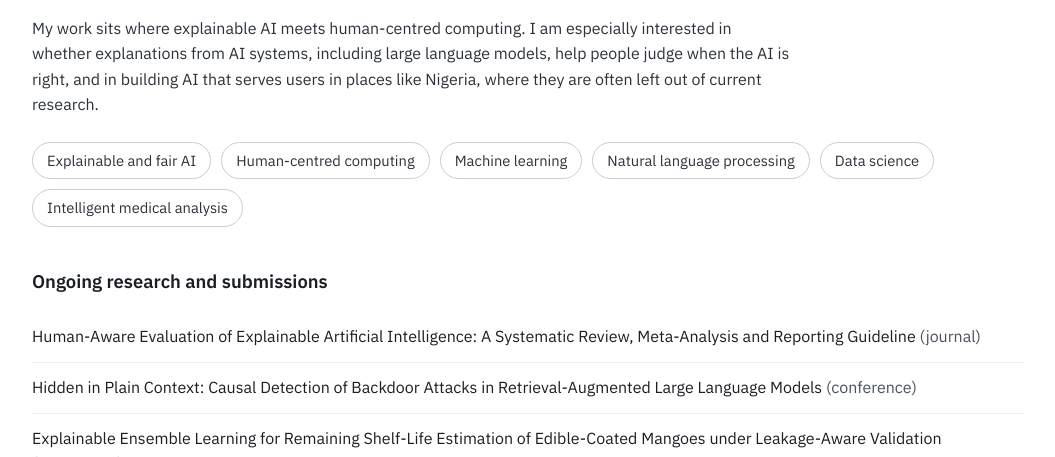
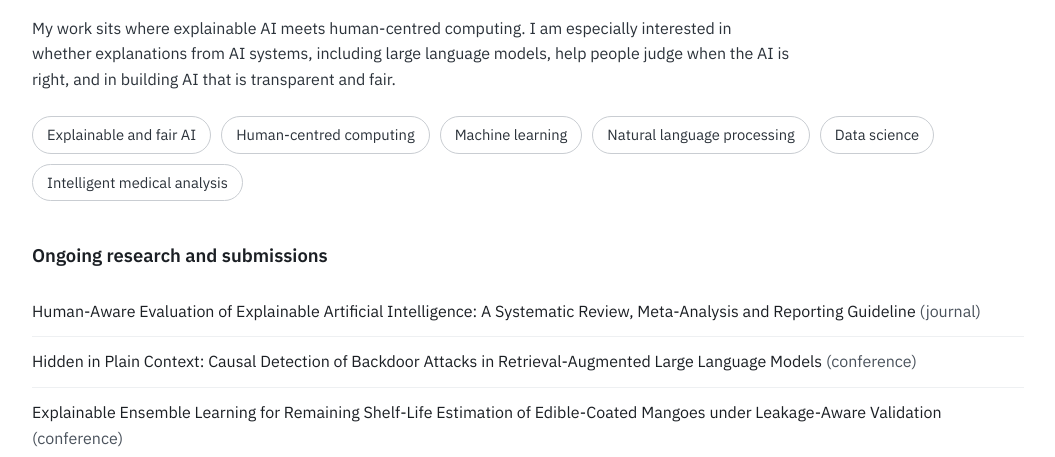
Before and after one commit to teiadom/teiadom.github.io, a plain HTML site: page index.html in a window 1280 px wide. Shown: the part 643-1100 px from the top of the page, without its empty margins (112-1167 px from the left). Drawn offline with Linux system fonts and the light colour scheme.

Commit message:
Update index.html

```diff
--- a/index.html
+++ b/index.html
@@ -63,7 +63,7 @@ html{scroll-behavior:smooth}
 
 <section id="research" class="sec" aria-labelledby="h-research">
 <h2 id="h-research">Research</h2>
-<p style="margin: 0 0 24px 0; max-width: 760px; color: #2B323A">My work sits where explainable AI meets human-centred computing. I am especially interested in whether explanations from AI systems, including large language models, help people judge when the AI is right, and in building AI that serves users in places like Nigeria, where they are often left out of current research.</p>
+<p style="margin: 0 0 24px 0; max-width: 760px; color: #2B323A">My work sits where explainable AI meets human-centred computing. I am especially interested in whether explanations from AI systems, including large language models, help people judge when the AI is right, and in building AI that is transparent and fair.</p>
 <div style="display: flex; flex-wrap: wrap; gap: 10px">
 <span class="tag">Explainable and fair AI</span>
 <span class="tag">Human-centred computing</span>
```
